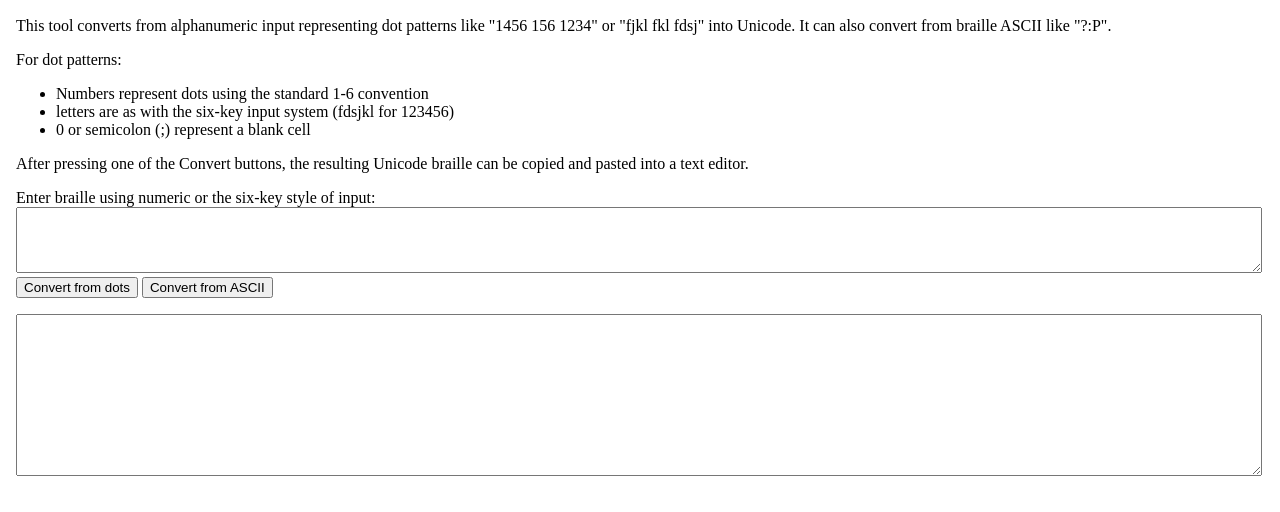
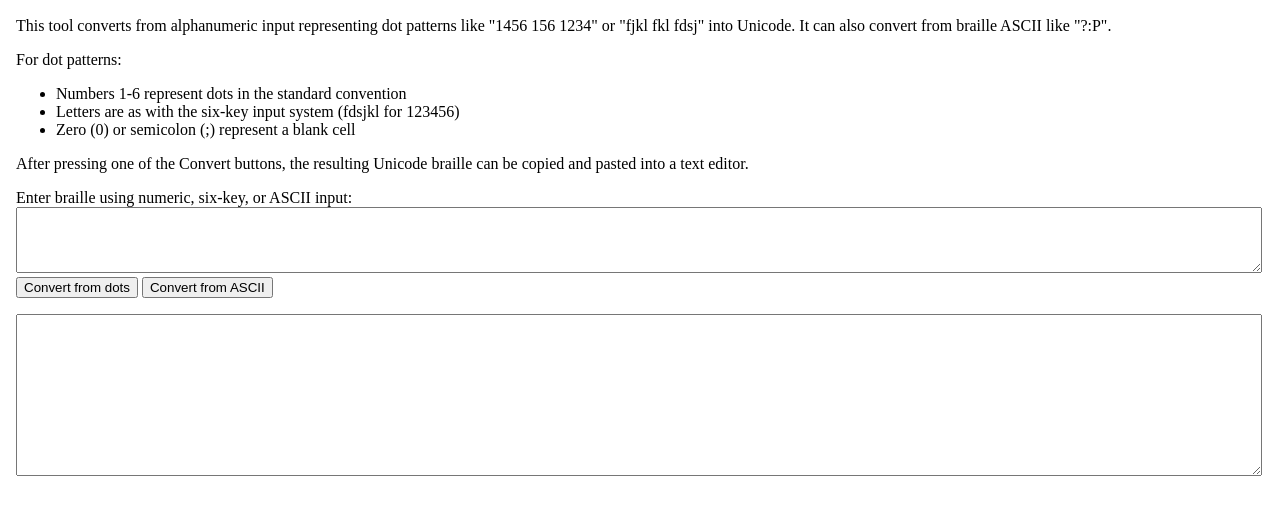
Before and after one commit to MarcSabatella/braille-converter, a browser extension: page index.html in a window 1280 px wide. Shown: the part 50-562 px from the top of the page. Drawn offline with Linux system fonts and the light colour scheme.

Commit message:
tweak messages

```diff
--- a/index.html
+++ b/index.html
@@ -32,12 +32,12 @@
   <p>This tool converts from alphanumeric input representing dot patterns like "1456 156 1234" or "fjkl fkl fdsj" into Unicode. It can also convert from braille ASCII like "?:P".</p>
   <p>For dot patterns:</p>
   <ul>
-    <li>Numbers represent dots using the standard 1-6 convention</li>
-    <li>letters are as with the six-key input system (fdsjkl for 123456)</li>
-    <li>0 or semicolon (;) represent a blank cell</li>
+    <li>Numbers 1-6 represent dots in the standard convention</li>
+    <li>Letters are as with the six-key input system (fdsjkl for 123456)</li>
+    <li>Zero (0) or semicolon (;) represent a blank cell</li>
     </ul>
   <p>After pressing one of the Convert buttons, the resulting Unicode braille can be copied and pasted into a text editor.</p>
-  <label for="brailleInput">Enter braille using numeric or the six-key style of input:</label>
+  <label for="brailleInput">Enter braille using numeric, six-key, or ASCII input:</label>
   <div class="textarea-container">
     <textarea id="brailleInput" rows="4"></textarea>
   </div>
```
